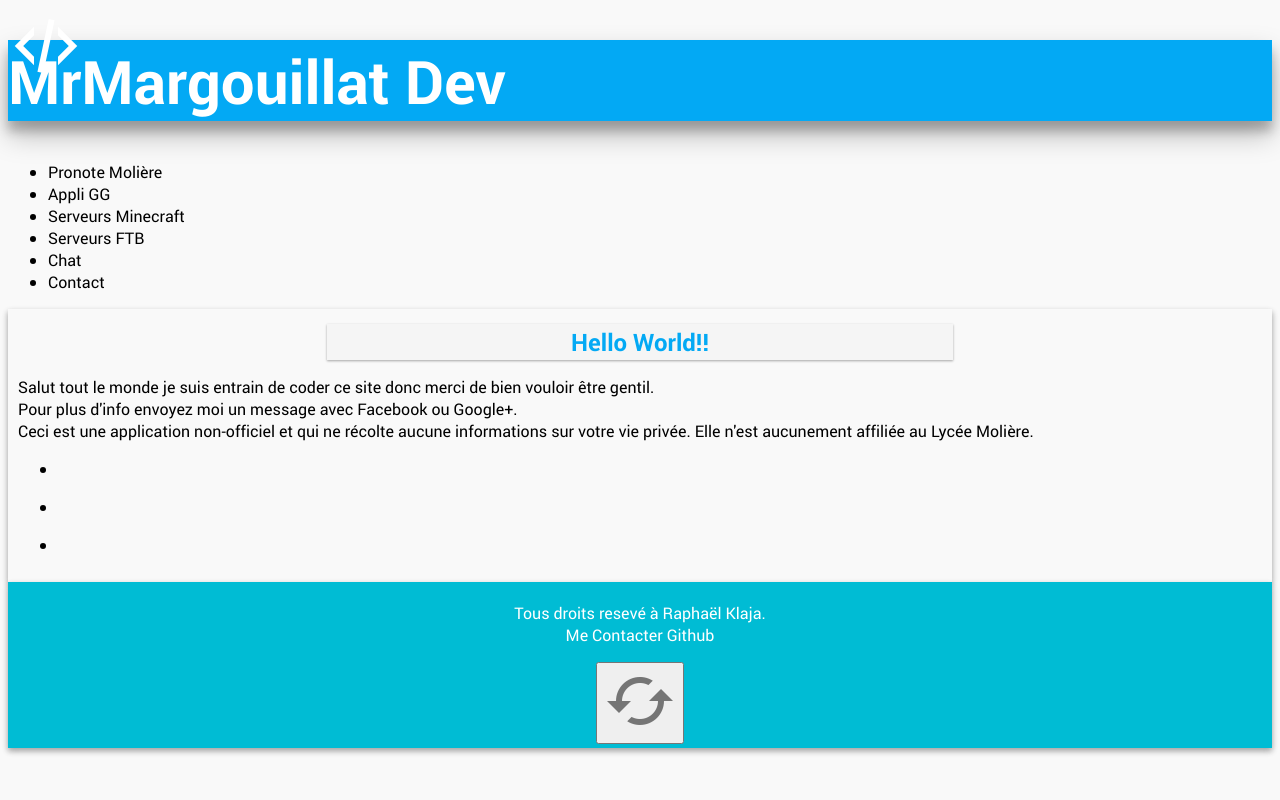
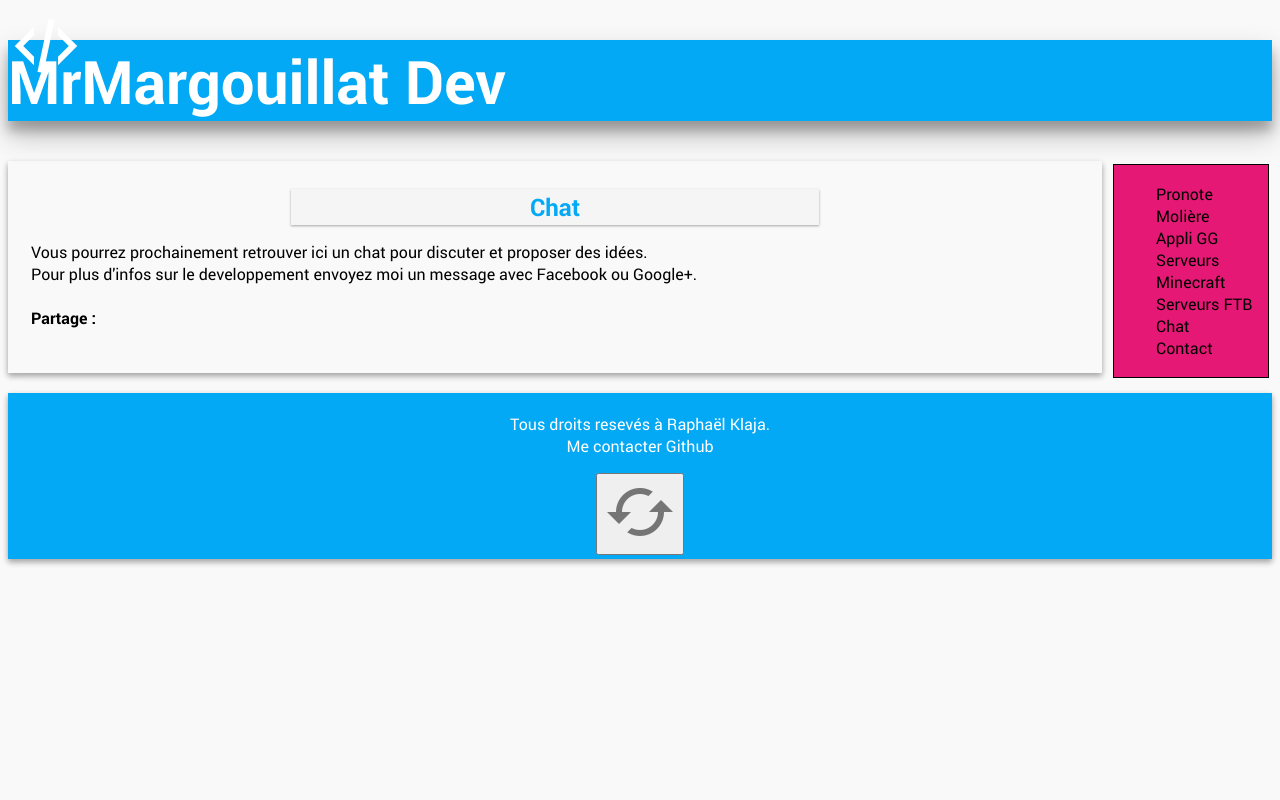
Before and after one commit to MrMargouillat/mrmargouaillat.fr, a PHP site: page /chat.html in a window 1280 px wide. Run offline with PHP 8.4, Linux system fonts and the light colour scheme; some libraries are stand-ins or nearby versions.

Commit message:
Grosse mise a jour de l'interface

```diff
--- a/chat.html
+++ b/chat.html
@@ -53,12 +53,12 @@
 
 
       <article>
-        <h2 id="titreArticle">Hello World!! </h2>
-          <p>Salut tout le monde je suis entrain de coder ce site donc merci de bien vouloir être gentil.</br>
-          Pour plus d'info envoyez moi un message avec Facebook ou Google+.</br>
-          Ceci est une application non-officiel et qui ne récolte aucune informations sur votre vie privée. Elle n'est aucunement affiliée au Lycée Molière.</p>
+        <h2 id="titreArticle">Chat</h2>
+          <p>Vous pourrez prochainement retrouver ici un chat pour discuter et proposer des idées.</br>
+          Pour plus d'infos sur le developpement envoyez moi un message avec Facebook ou Google+.</p>
       </article>
       <acide id='partage'>
+          <h4>Partage :</h4>
         <ul>
         <li><div class="g-plusone" data-size="medium" data-href="http://mrmargouillat.web.minecraft-mania.fr/"></div></li>
         <li><div class="g-plus" data-action="share" data-height="15"></div></li>
@@ -69,8 +69,8 @@
     </body>
 
     <footer>
-      <p><a href="easterEgg.html" title="EasterEgg" >T</a>ous droits resevé à Raphaël Klaja.</br>
-      <a id="contact" href="contact.html" title="Me contacter">Me Contacter</a> <a id="git" href="https://github.com/MrMargouillat/mrmargouaillat.fr" title="Code sur Github" >Github</a></p>
+      <p>Tous droits resevés à Raphaël Klaja.</br>
+      <a id="contact" href="contact.html" title="Me contacter">Me contacter</a> <a id="git" href="https://github.com/MrMargouillat/mrmargouaillat.fr" title="Code sur Github" >Github</a></p>
       <!-- Page à mettre dans contact <a href="https://www.facebook.com/raphael.klaja" title="Rapha&#xeb;l Klaja" target="_TOP"><img class="img" src="https://badge.facebook.com/badge/100003281818958.1419.1102503309.png" style="border: 0px;" alt="Raphaël Klaja" /></a><div class="g-page" data-width="347" data-href="//plus.google.com/u/0/113976796100428276500" data-layout="landscape" data-rel="publisher"></div>-->
       <script type="text/javascript">
   window.___gcfg = {lang: 'fr'};
--- a/contact.html
+++ b/contact.html
@@ -52,7 +52,8 @@
     <section>
       <article>
         <h2 id="titreArticle">Contact</h2>
-          <p id="contactIconPage" ><a href="#" title="Facebook"><img src="images/fb.png" alt="Facebook" /></a> <a href="#" title="Google Plus"><img src="images/gplus.png" alt="Google Plus" /></a> <a href="#" title="Mail"><img src="images/email.png" alt="Mail" /></a>
+          <p id="contactIconPage" ><a href="#" title="Facebook"><img src="images/fb.png" alt="Facebook" /></a> <a href="#" title="Google Plus"><img src="images/gplus.png" alt="Google Plus" /></a> <a href="https://github.com/MrMargouillat/mrmargouaillat.fr" title="Github" ><img src="icons/ic_github_box_grey600_48dp.png" alt="Github"</a> <a href="#" title="Mail"><img src="images/email.png" alt="Mail" /></a>
+
           </p>
       </article>
     </section>
--- a/css.css
+++ b/css.css
@@ -141,7 +141,14 @@
 {
   text-align: left;
   box-shadow: 0 3px 6px rgba(0,0,0,0.16), 0 3px 6px rgba(0,0,0,0.23);
-  padding: 10px;
+  padding: 23px;
+    margin-right: 170px;
+    margin-bottom: 20px;
+}
+.partage
+{
+    text-align: center;
+    font-size:  19px;
 }
 #titreArticle
 {
@@ -179,7 +186,7 @@
 }
 footer, footer a
 {
-  background-color: #00bcd4;
+  background-color: #03a9f4;
   text-align: center;
   color: white;
 
@@ -188,10 +195,7 @@
 {
   text-decoration: underline;
 }
-#partage
-{
 
-}
 #contactIconPage
 {
   text-align: center;
@@ -215,3 +219,17 @@
     top: 20px;
     right: 0px;
 }
+nav
+{
+    border:  solid black 1px;
+    padding: 2px;
+    width: 150px;
+    margin: 3px;
+    float: right;
+    background-color: #e61875;
+
+}
+nav ul, #partage ul
+{
+    list-style-type: none;
+}
--- a/gg.html
+++ b/gg.html
@@ -47,14 +47,16 @@
       </section>
       <section>
       <article>
-        <h2 id="titreArticle">Bouton GG!<div class="g-plusone" data-size="medium" data-href="http://mrmargouillat.web.minecraft-mania.fr/"></div></h2>
+        <h2 id="titreArticle">Bouton GG! <div class="g-plusone" data-size="medium" data-href="http://mrmargouillat.web.minecraft-mania.fr/"></div></h2>
           <p>Par défaut, votre Android n'autorise pas que vous installiez des applications autrement qu'en passant par le Google Play Store. Il vous suffit de cocher une case pour se débarrasser de ce problème : </br></p>
+<div>
               <ul>
               <li>Allez dans vos Paramètres > Sécurité</li>
               <li>Cochez la case Sources Inconnues</li>
               <li>Puis revenez sur cette page puis appuyez sur télécharger</li>
               <li>Ouvrez le fichier et appuyez sur installer</li>
               </ul>
+</div>
               <p>Voilà il ne reste plus qu'à ouvrir l'application et en profiter. Merci de l'avoir installé.</p>
      </article>
      </section>
```
Also changed, not shown: download.html (+15 -2 lines), index.html (+7 -4 lines), icons/ic_github_box_grey600_48dp.png (added).
